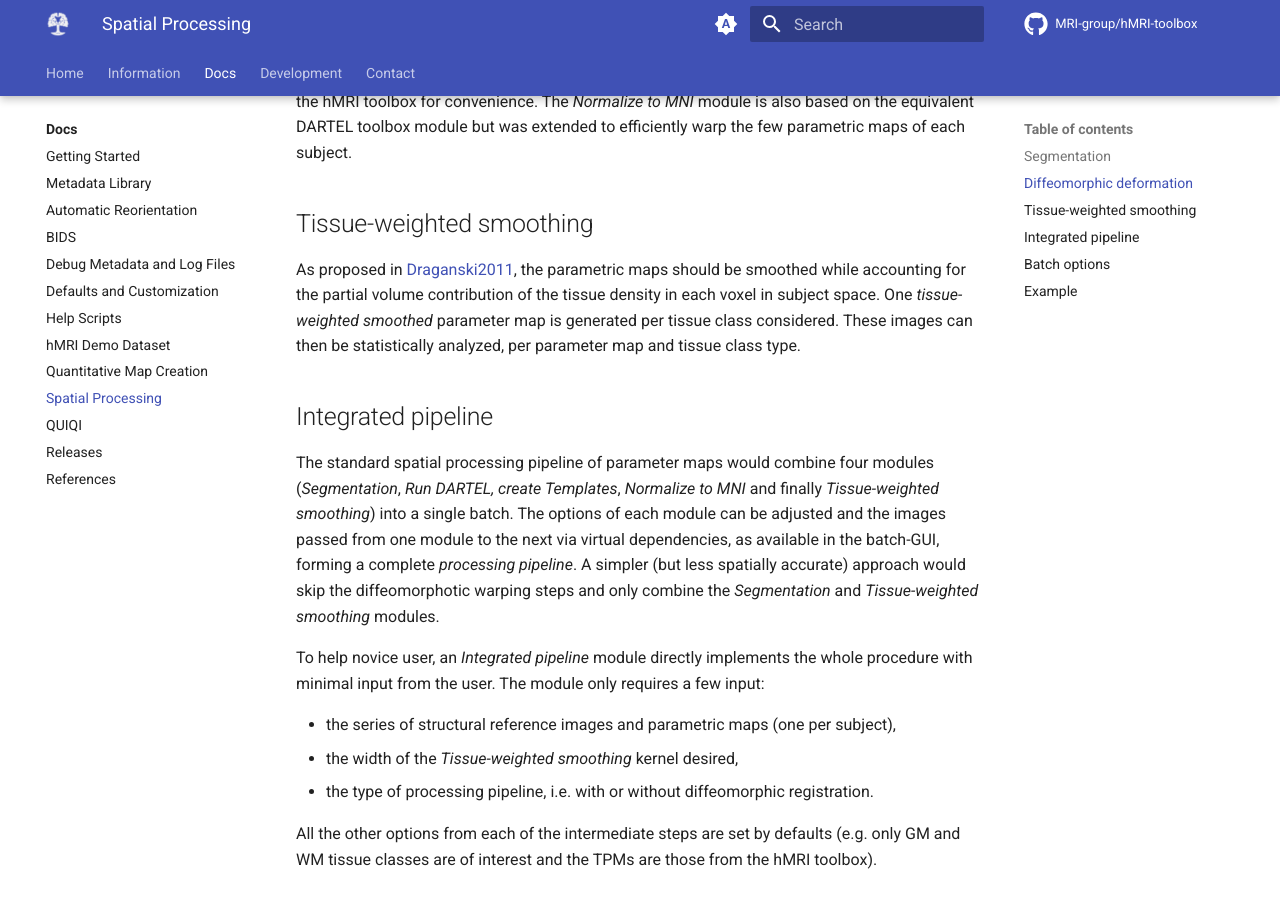
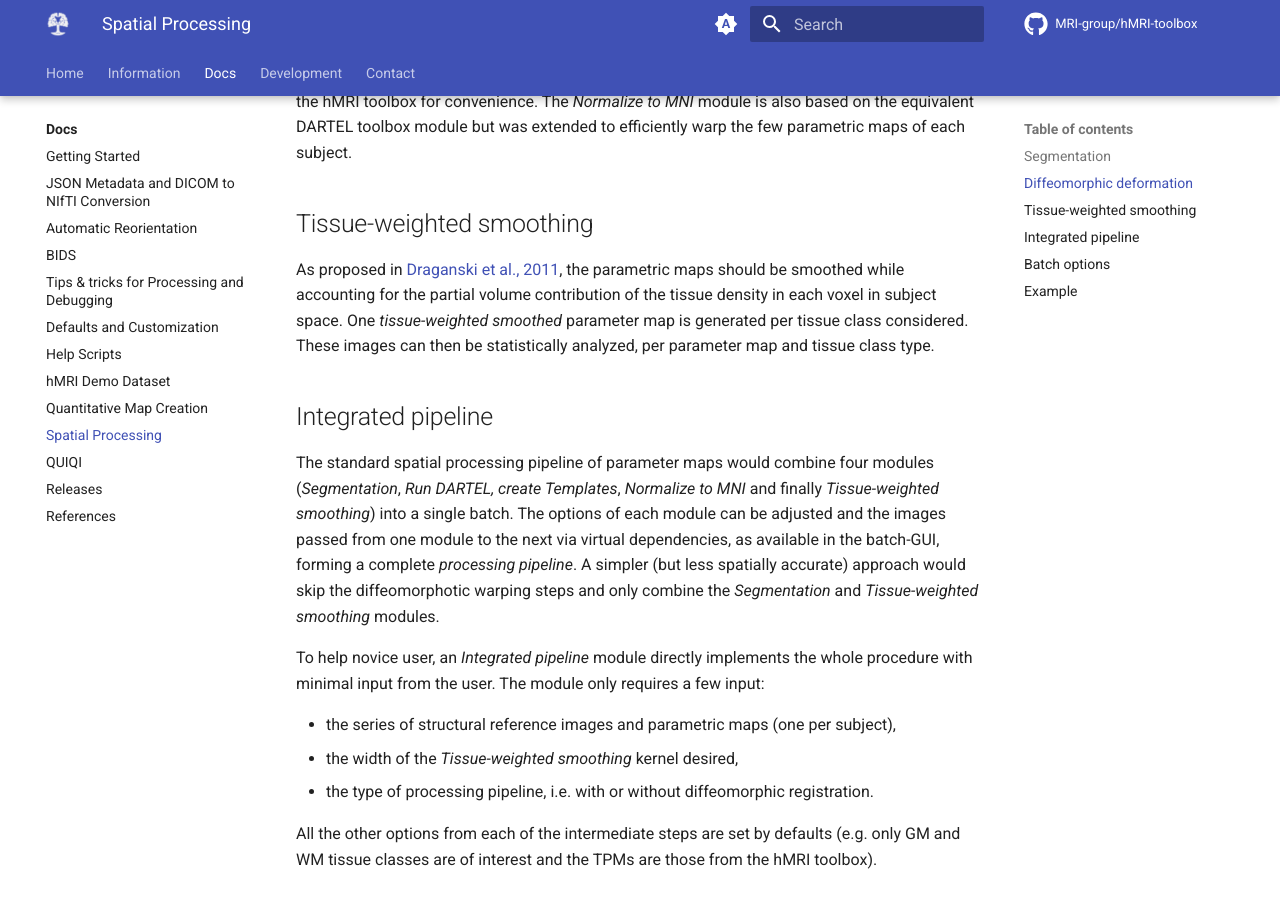
Before and after one commit to hMRI-group/hMRI-toolbox-docs, an MkDocs documentation site: the page built from docs/docs/processing.md, in a window 1280 px wide and 900 px high, scrolled down 1913 px. Built offline with MkDocs 1.6.1 and Material for MkDocs 9.7.7, drawn with Linux system fonts in a browser that asks for light colours; comment, search, counter and statistics services are not loaded.

Commit message:
Refactor a bit

```diff
--- a/docs/docs/processing.md
+++ b/docs/docs/processing.md
@@ -73,7 +73,7 @@ efficiently warp the few parametric maps of each subject.
 
 ## Tissue-weighted smoothing
 
-As proposed in [Draganski2011](references.md#draganski2011), the parametric maps should be smoothed while accounting for the
+As proposed in [Draganski et al., 2011](references.md#draganski2011), the parametric maps should be smoothed while accounting for the
 partial volume contribution of the tissue density in each voxel in subject space. One *tissue-weighted smoothed*
 parameter map is generated per tissue class considered. These images can then be statistically analyzed, per parameter
 map and tissue class type.
--- a/mkdocs.yml
+++ b/mkdocs.yml
@@ -58,10 +58,10 @@ nav:
   - Docs:
       - Home: docs/index.md
       - Getting Started: docs/getStarted.md
-      - Metadata Library: docs/metadataLibrary.md
+      - JSON Metadata and DICOM to NIfTI Conversion: docs/metadataLibrary.md
       - Automatic Reorientation: docs/autoReorient.md
       - BIDS: docs/BIDS.md
-      - Debug Metadata and Log Files: docs/debugMetadataAndLogFiles.md
+      - Tips & tricks for Processing and Debugging: docs/debugMetadataAndLogFiles.md
       - Defaults and Customization: docs/defaultsAndCustomization.md
       - Help Scripts: docs/helpScripts.md
       - hMRI Demo Dataset: docs/hmriDemoDataset.md
```
Also changed, not shown: README.md (+1 -0 lines), docs/information.md (+6 -6 lines).
